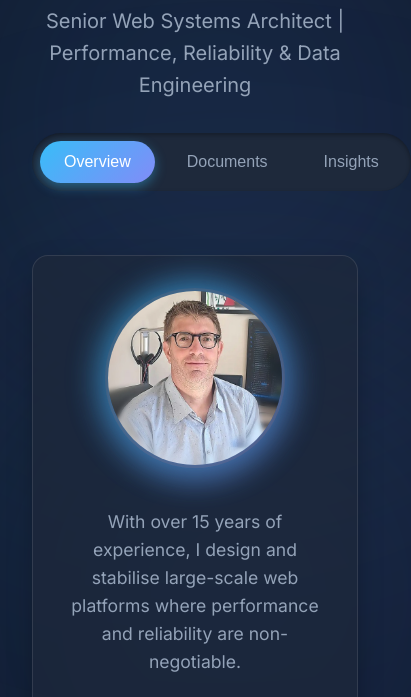
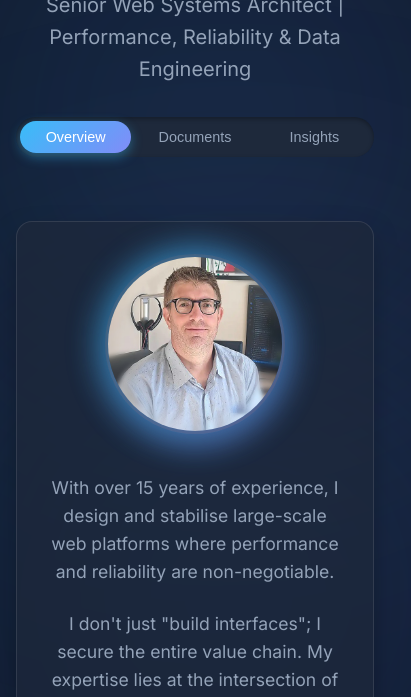
Before and after one commit to fabien-tanguy/fabien-tanguy.github.io, a website built with Vite: page index.html in a window 390 px wide. Shown: the part 99-796 px from the top of the page, 411 px wide, since content can reach past the window. Built offline with nearby package versions, Linux system fonts and the light colour scheme; no server answers.

Commit message:
fix(css): remove horizontal scroll on mobile

```diff
--- a/src/style.css
+++ b/src/style.css
@@ -71,6 +71,12 @@ body {
   flex: 1;
 }
 
+@media (max-width: 600px) {
+  .container {
+    padding: 1rem;
+  }
+}
+
 /* Header & Nav */
 header {
   margin-bottom: 4rem;
@@ -125,6 +131,20 @@ h1 {
 
 .tab-btn:hover:not(.active) {
   color: var(--text-primary);
+}
+
+@media (max-width: 600px) {
+  .nav-tabs {
+    display: flex;
+    width: 100%;
+    padding: 0.25rem;
+  }
+
+  .tab-btn {
+    flex: 1;
+    padding: 0.5rem 0.25rem;
+    font-size: 0.9rem;
+  }
 }
 
 /* Main Content Area */
```
